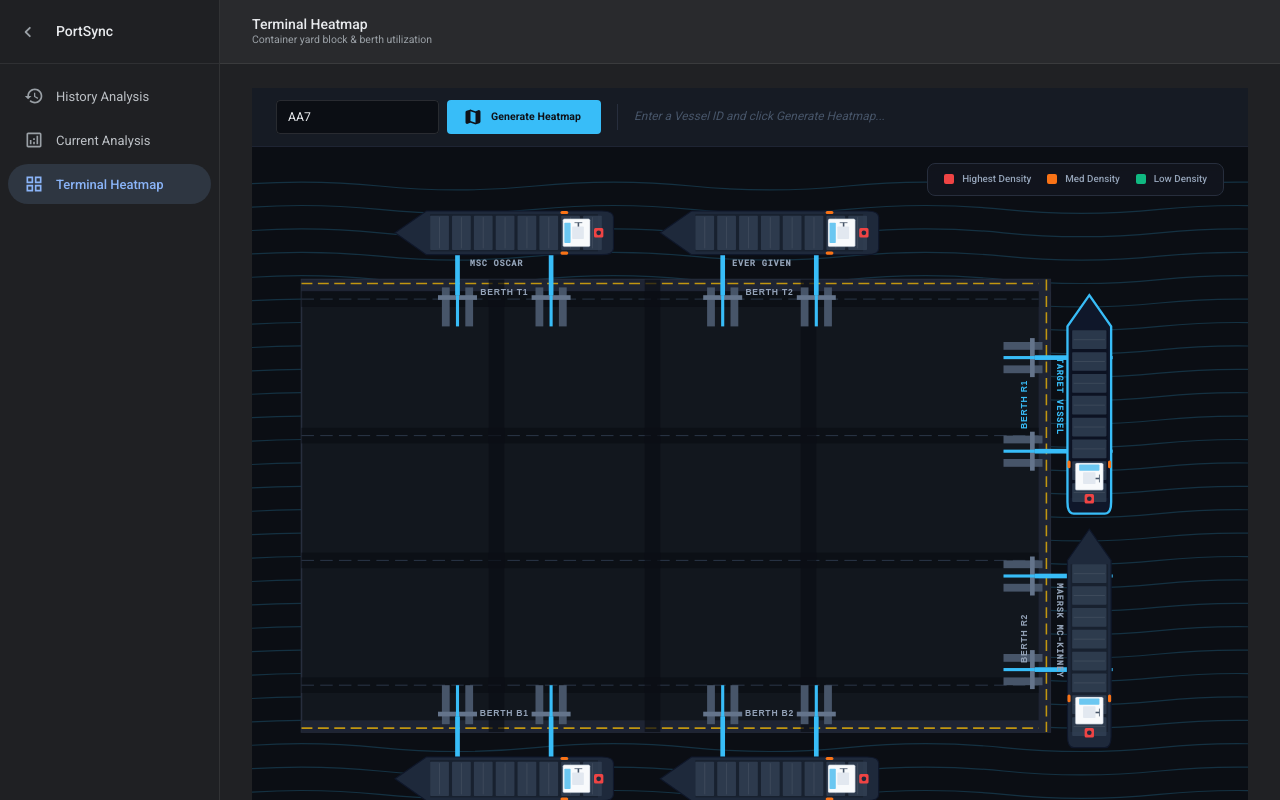
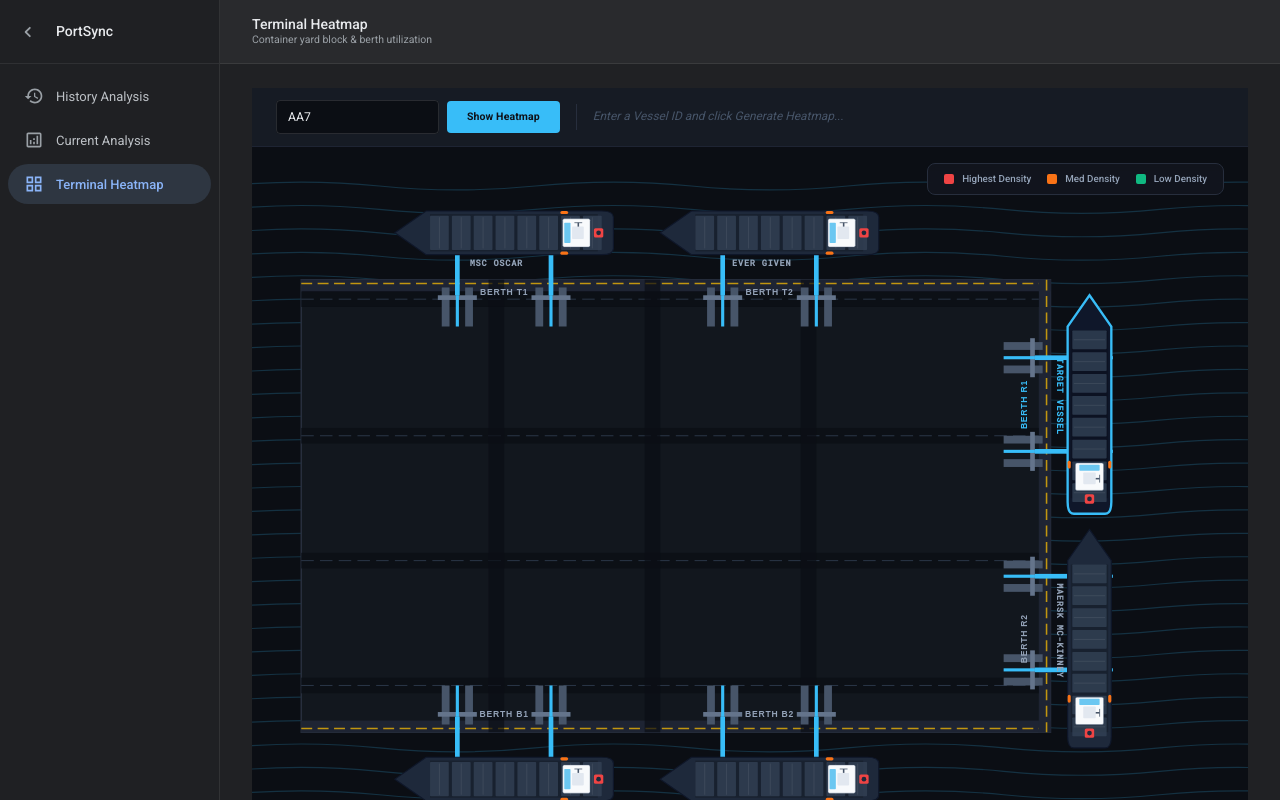
Before and after one commit to SHATHISH-07/port-system, a React app in the folder client/: page /heatmap in a window 1280 px wide. Built offline with nearby package versions, Linux system fonts and the light colour scheme; the HTML template or start-up script is replaced by a standard one; a web font is replaced by a local one.

Commit message:
Made some Ui change in the TerminalMap.tsx

```diff
--- a/client/src/pages/TerminalMap.tsx
+++ b/client/src/pages/TerminalMap.tsx
@@ -1,7 +1,7 @@
 import { useState } from "react";
 import { useSearchParams } from "react-router-dom";
 import { Box, Typography, Divider, Button, TextField, InputAdornment } from "@mui/material";
-import { WarningAmberRounded, SearchRounded, MapRounded } from "@mui/icons-material";
+import { WarningAmberRounded, SearchRounded } from "@mui/icons-material";
 import { api } from "../api/api";
 
 const W = "100%", H = "100%";
@@ -248,10 +248,9 @@ export default function TerminalMap() {
             onClick={load}
             disabled={loading || !vesselInput.trim()}
             disableElevation
-            startIcon={<MapRounded sx={{ fontSize: 16 }} />}
             sx={{ bgcolor: "#38bdf8", color: "#0f1219", fontSize: "0.75rem", fontWeight: 700, px: 2.5, py: "7px", textTransform: "none", borderRadius: "4px", "&:hover": { bgcolor: "#0ea5e9" }, "&:disabled": { bgcolor: "#1e293b", color: "#475569" } }}
           >
-            {loading ? "Computing..." : "Generate Heatmap"}
+            {loading ? "Computing..." : "Show Heatmap"}
           </Button>
         </Box>
 
```
